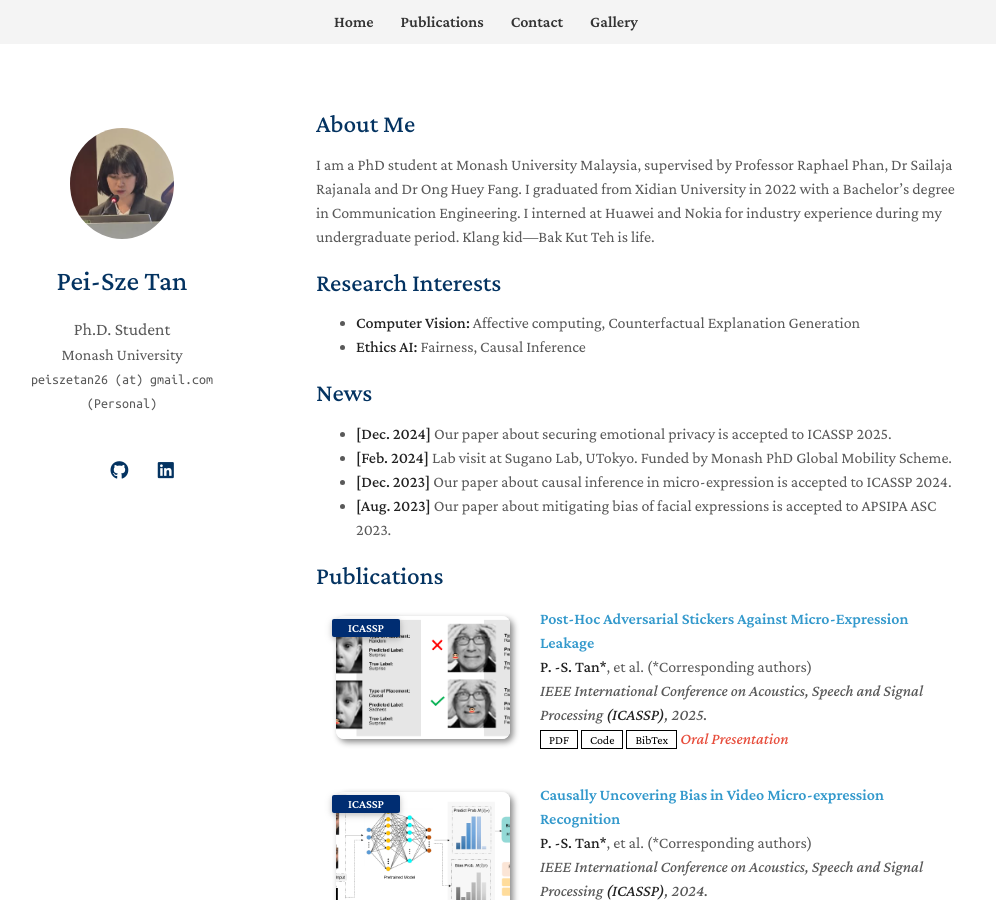
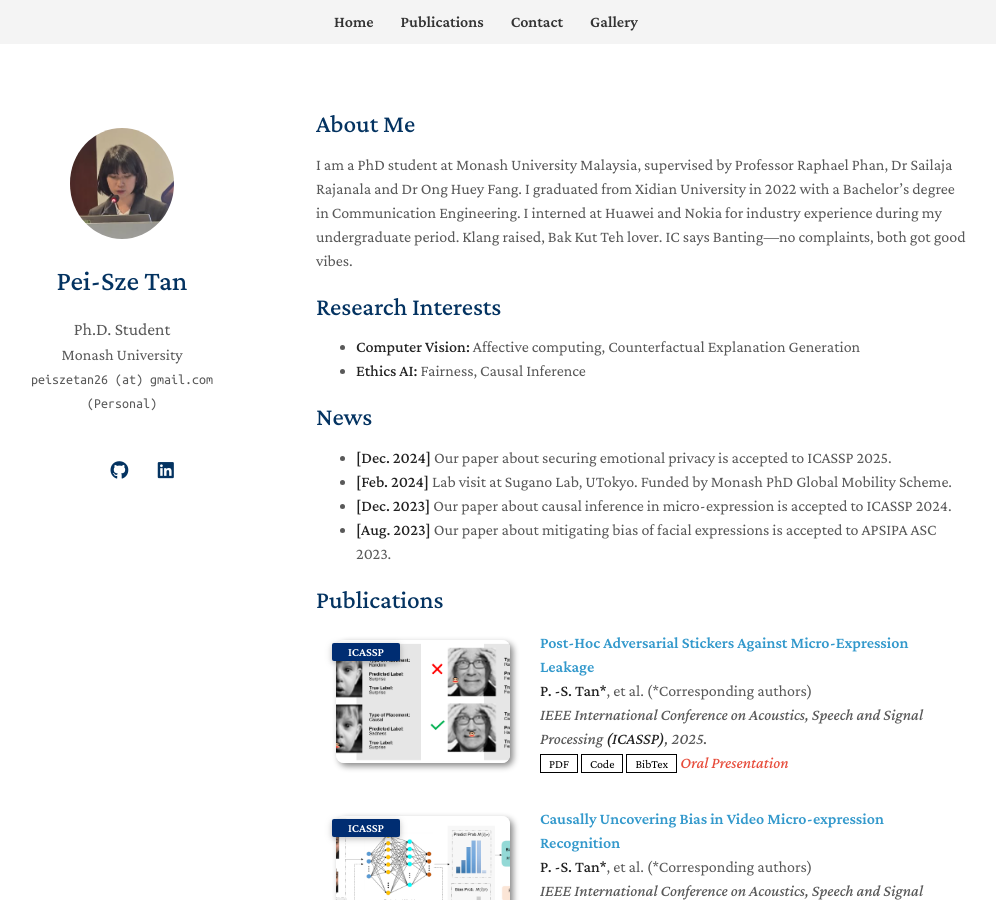
Before and after one commit to noobasuna/tpeisze, a Jekyll site: the page built from index.md, in a window 1280 px wide and 900 px high. Shown: the whole window, without its empty margins (154-1150 px from the left). Built offline with Jekyll 4.4.1, drawn with Linux system fonts in a browser that asks for light colours; a style sheet for code colours, icons or effects is not loaded; our own code applies the rules of GitHub Pages for plain Markdown files.

Commit message:
Update index.md

```diff
--- a/index.md
+++ b/index.md
@@ -4,7 +4,7 @@
 
 ## About Me
 
-I am a PhD student at Monash University Malaysia, supervised by Professor Raphael Phan, Dr Sailaja Rajanala and Dr Ong Huey Fang. I graduated from Xidian University in 2022 with a Bachelor's degree in Communication Engineering. I interned at Huawei and Nokia for industry experience during my undergraduate period. Klang kid—Bak Kut Teh is life.
+I am a PhD student at Monash University Malaysia, supervised by Professor Raphael Phan, Dr Sailaja Rajanala and Dr Ong Huey Fang. I graduated from Xidian University in 2022 with a Bachelor's degree in Communication Engineering. I interned at Huawei and Nokia for industry experience during my undergraduate period. Klang raised, Bak Kut Teh lover. IC says Banting—no complaints, both got good vibes.
 
 ## Research Interests
 
```
